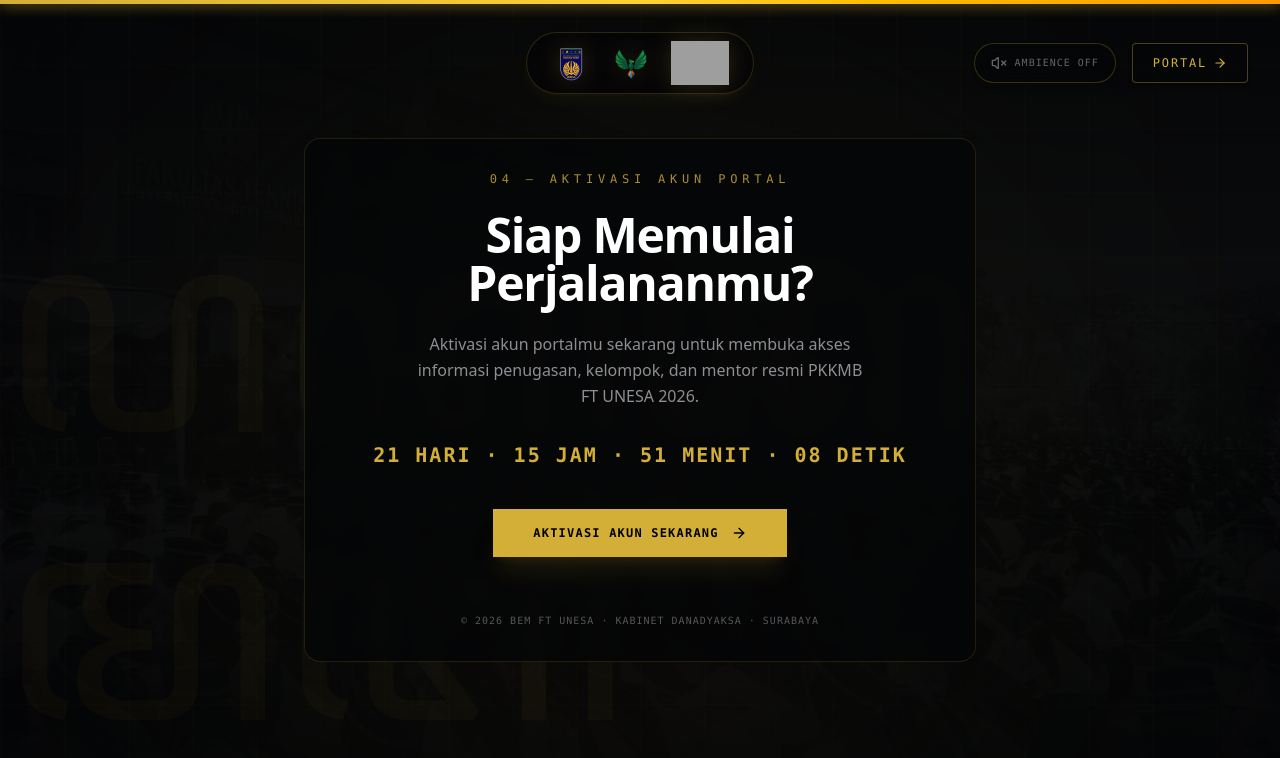
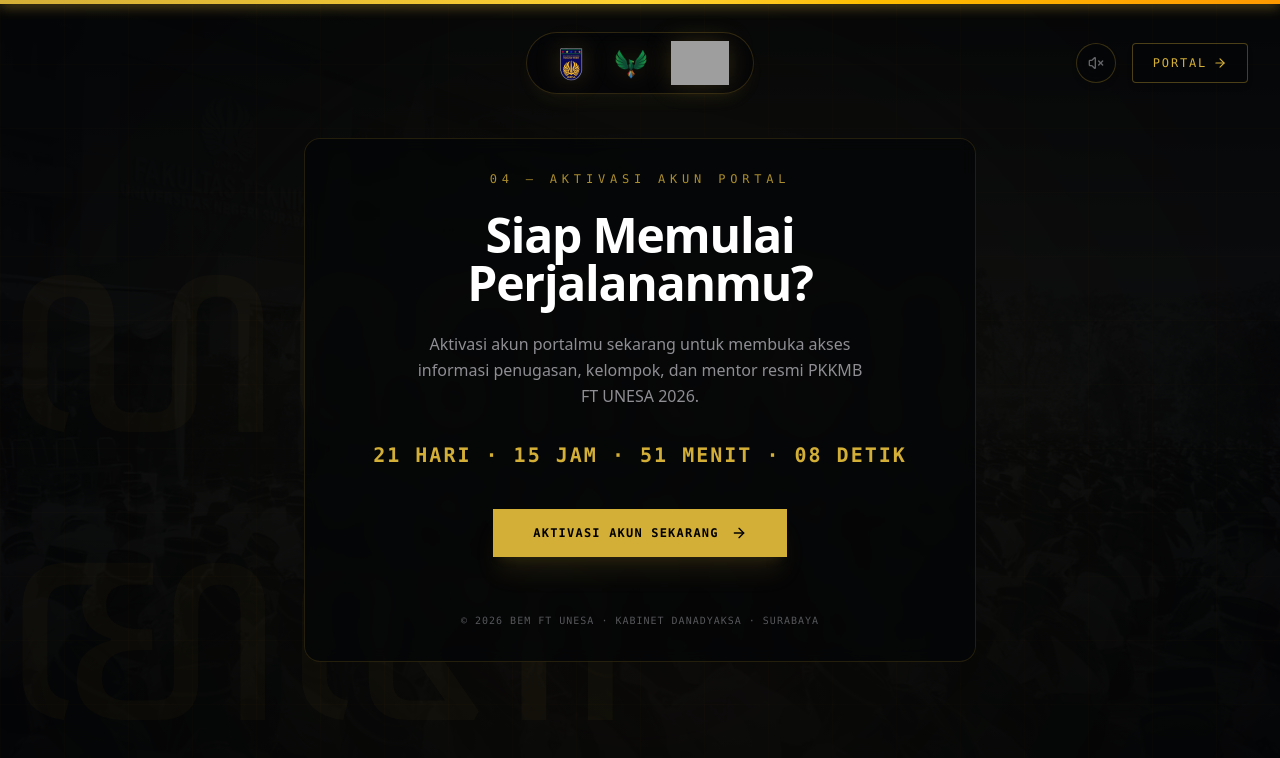
Before and after one commit to dihanio/bemftunesa2026, a Next.js app in the folder pkkmb/: page / in a window 1280 px wide. Shown: the top 758 px of the page. Built offline with nearby package versions, Linux system fonts and the light colour scheme; grey boxes are pictures that could not be loaded.

Commit message:
style(pkkmb): change AmbiencePlayer to a compact circular icon button

```diff
--- a/pkkmb/src/components/landing/AmbiencePlayer.tsx
+++ b/pkkmb/src/components/landing/AmbiencePlayer.tsx
@@ -4,8 +4,8 @@ import { useAmbience } from "@/context/AmbienceContext";
 import { Volume2, VolumeX } from "lucide-react";
 
 /**
- * Synthetic Ambient Audio Player Button.
- * Features both desktop pill format and mobile compact circular mode.
+ * Synthetic Ambient Audio Player Button (Compact Icon Only).
+ * Minimal luxury circular button across all screen sizes.
  */
 export default function AmbiencePlayer() {
   const { isPlaying, toggleAmbience } = useAmbience();
@@ -14,30 +14,20 @@ export default function AmbiencePlayer() {
     <button
       onClick={toggleAmbience}
       aria-label={isPlaying ? "Matikan Musik Ambience" : "Putar Musik Ambience"}
-      title={isPlaying ? "Ambience Audio: Active" : "Ambience Audio: Muted"}
-      className={`inline-flex items-center justify-center gap-2 rounded-full transition-all border backdrop-blur-md shadow-md cursor-pointer shrink-0 ${
+      title={isPlaying ? "Ambience Audio: Active (Click to Mute)" : "Ambience Audio: Muted (Click to Play)"}
+      className={`relative inline-flex items-center justify-center w-9 h-9 sm:w-10 sm:h-10 rounded-full transition-all border backdrop-blur-md shadow-md cursor-pointer shrink-0 ${
         isPlaying
-          ? "w-9 h-9 sm:w-auto sm:px-4 sm:h-10 bg-[#D4AF37]/15 text-[#D4AF37] border-[#D4AF37]/60 shadow-[0_0_12px_rgba(212,175,55,0.25)]"
-          : "w-9 h-9 sm:w-auto sm:px-4 sm:h-10 bg-[#040507]/60 hover:bg-[#D4AF37]/10 text-[#8E8E93] hover:text-[#D4AF37] border-[#D4AF37]/25"
+          ? "bg-[#D4AF37]/15 text-[#D4AF37] border-[#D4AF37]/60 shadow-[0_0_12px_rgba(212,175,55,0.3)] hover:bg-[#D4AF37]/25"
+          : "bg-[#040507]/60 hover:bg-[#D4AF37]/10 text-[#8E8E93] hover:text-[#D4AF37] border-[#D4AF37]/25 hover:border-[#D4AF37]/40"
       }`}
     >
       {isPlaying ? (
-        <>
-          <div className="relative flex items-center justify-center shrink-0">
-            <Volume2 className="w-4 h-4 text-[#D4AF37] animate-pulse" />
-            <span className="absolute -top-0.5 -right-0.5 w-1.5 h-1.5 rounded-full bg-[#D4AF37] animate-ping sm:hidden" />
-          </div>
-          <span className="hidden sm:inline text-[10px] font-mono tracking-widest font-bold uppercase">
-            AMBIENCE ON
-          </span>
-        </>
+        <div className="relative flex items-center justify-center">
+          <Volume2 className="w-4 h-4 text-[#D4AF37] animate-pulse" />
+          <span className="absolute -top-0.5 -right-0.5 w-1.5 h-1.5 rounded-full bg-[#D4AF37] animate-ping" />
+        </div>
       ) : (
-        <>
-          <VolumeX className="w-4 h-4 opacity-70 shrink-0" />
-          <span className="hidden sm:inline text-[10px] font-mono tracking-widest opacity-70 uppercase">
-            AMBIENCE OFF
-          </span>
-        </>
+        <VolumeX className="w-4 h-4 opacity-70" />
       )}
     </button>
   );
```
